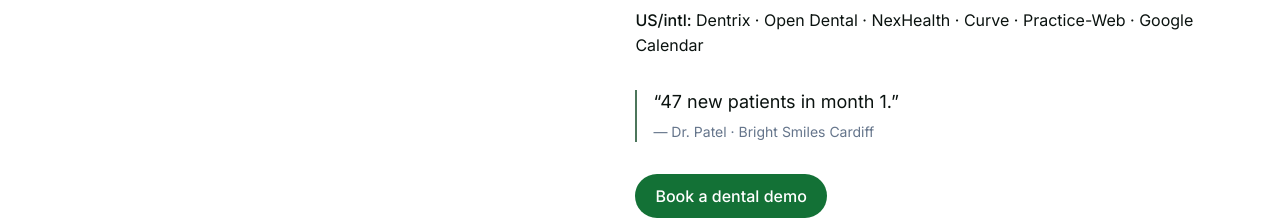
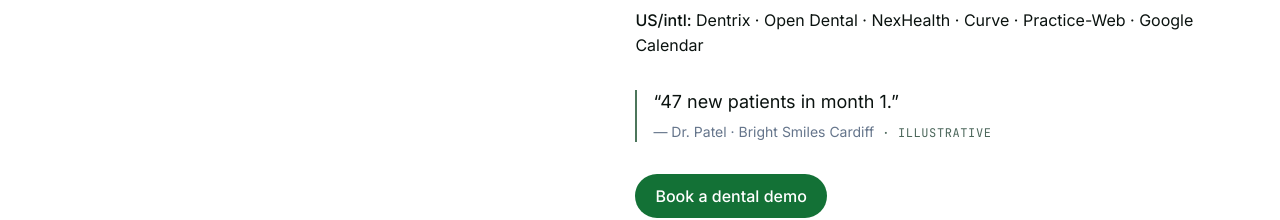
Before and after one commit to nfilippov733/anna-reception, a Next.js app: page / in a window 1280 px wide. Shown: the part 3120-3340 px from the top of the page. Built offline with nearby package versions, Linux system fonts and the light colour scheme; a web font is replaced by a local one.

Commit message:
fix(segments): mark segment showcase quotes as illustrative (was reading as real customer testimonial)

```diff
--- a/src/components/segments/SegmentPanel.tsx
+++ b/src/components/segments/SegmentPanel.tsx
@@ -83,7 +83,10 @@ export function SegmentPanel({ content, panelId, labelledBy, kickerLetter }: Pro
 
         <blockquote className="mt-8 border-l-2 border-sage pl-4">
           <p className="text-ink text-lg leading-snug">&ldquo;{content.customerStory.quote}&rdquo;</p>
-          <footer className="mt-2 text-sm text-fg-muted">— {content.customerStory.attribution}</footer>
+          <footer className="mt-2 text-sm text-fg-muted">
+            — {content.customerStory.attribution}
+            <span className="ml-2 font-mono text-xs uppercase tracking-wider text-mono-label">· Illustrative</span>
+          </footer>
         </blockquote>
 
         <Button href={`/demo?v=${content.key}`} className="mt-8">
```
